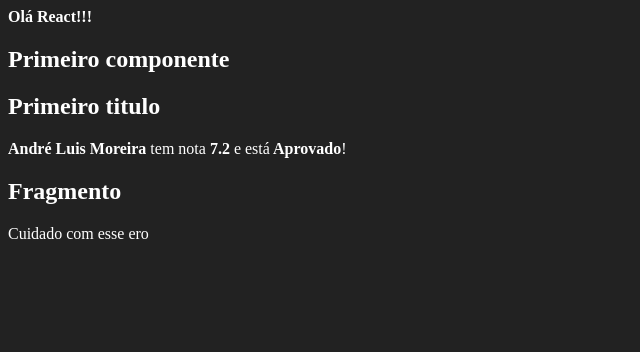
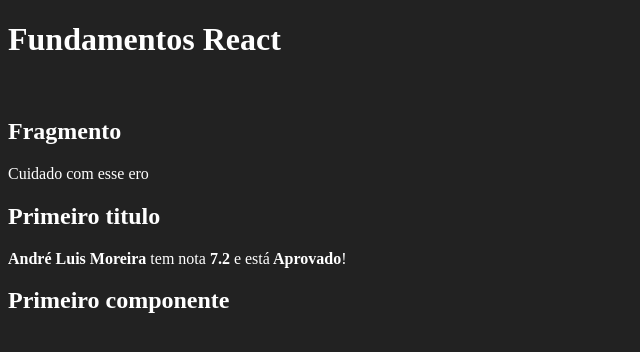
Before and after one commit to andremoreirasmo/studying-react, a React (Create React App) app in the folder grounds-reaction/: page / in a window 1280 px wide. Shown: the top 352 px of the page, without its empty margins (0-640 px from the left). Built offline with nearby package versions, Linux system fonts and the light colour scheme.

Commit message:
Centralized application in one .jsx

```diff
--- /dev/null
+++ b/grounds-reaction/src/App.jsx
@@ -0,0 +1,21 @@
+import React from 'react'
+
+import First from './components/basic/First'
+import WithParameter from './components/basic/WithParameter'
+import Fragment from './components/basic/Fragment'
+
+export default function App(props) {
+    return (
+        <div id="app">
+        <h1>Fundamentos React</h1>
+        <br></br>
+        <Fragment></Fragment>
+        <WithParameter
+            title="Primeiro titulo"
+            student="André Luis Moreira"
+            score={7.2}
+        />
+        <First></First>
+    </div>
+    )
+}
--- a/grounds-reaction/src/index.js
+++ b/grounds-reaction/src/index.js
@@ -1,23 +1,10 @@
+import './index.css'
 import ReactDOM from 'react-dom'
 import React from 'react'
-import './index.css'
 
-import First from './components/basic/First'
-import WithParameter from './components/basic/WithParameter'
-import Fragment from './components/basic/Fragment'
+import App from './App'
 
-const tag = <strong>Olá React!!!</strong>
 ReactDOM.render(
-    <div id="app">
-        { tag }
-        <br></br>
-        <First></First>
-        <WithParameter
-            title="Primeiro titulo"
-            student="André Luis Moreira"
-            score={7.2}
-        />
-        <Fragment></Fragment>
-    </div>,
+    <App />,
     document.getElementById('root')
 )
```
